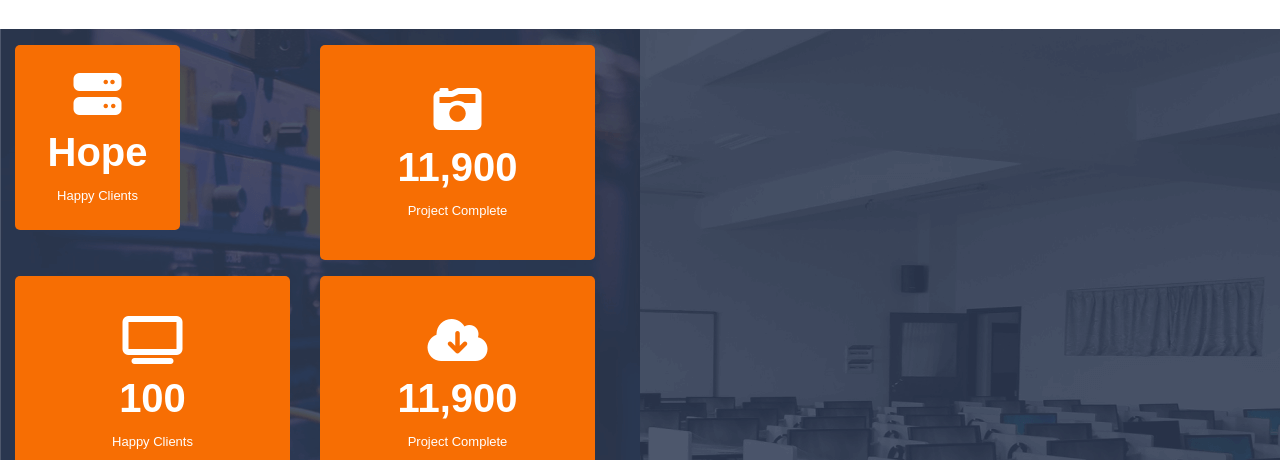
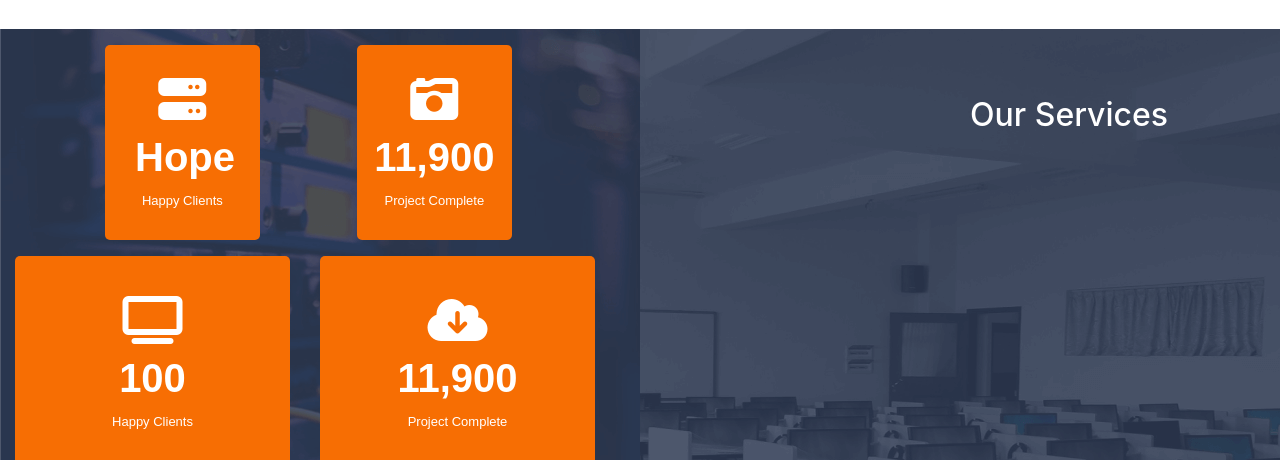
Before and after one commit to smaity1999/EDPL-DATATECH, a plain HTML site: page index.html in a window 1280 px wide. Shown: the part 800-1260 px from the top of the page. Drawn offline with nearby package versions, Linux system fonts and the light colour scheme; no server answers.

Commit message:
EDPL-DATATECH

```diff
--- a/CSS/style.scss
+++ b/CSS/style.scss
@@ -101,23 +101,29 @@
 
 
 
-
+// Our Services
 
 
 .counter-5 {
   background-color:#F76E03;
-  width: 60%;
+  width: 65%;
   border-radius: 5px;
-  padding-top: 25px;
-  padding-bottom: 25px;
+  padding: 30px 30px;
+
+
+}
+@media only screen and (min-width: 600px) {
+  .serve {
+    margin-left: 90px;
+  }
 }
 
 .counter-6 {
   background-color:#F76E03;
-  padding: 15px 0;
+  width: 65%;
   border-radius: 5px;
-  padding-top: 40px;
-  padding-bottom: 40px;
+  padding-top: 30px;
+  padding-bottom: 30px;
 }
 
 .counter-7 {
@@ -135,3 +141,12 @@
   padding-top: 40px;
   padding-bottom: 40px;
 }
+
+
+.service{
+  color: #ffffff;
+  position: absolute;
+  right: 7rem;
+  top: 56rem;
+
+}
--- a/index.html
+++ b/index.html
@@ -124,25 +124,25 @@
  <div class="background" style=" margin-left: -6rem; margin-right: -6rem; background-image:url('image/pic SAgar.png'); background-repeat: no-repeat; background-size: cover;">
  <div>
   <div class=" col-md-6 row text-center" style="margin-top: 2rem;">
-
-   <div class="col" style="margin-top: 1rem;">
+   <div class="col serve" style="margin-top: 1rem;">
    <div class="counter-5">
     <i class="fas fa-server fa-3x"></i>
     <h2 class="count-title"> Hope</h2>
     <p class="count-text ">Happy Clients</p>
    </div>
    </div>
-   <div class="col" style="margin-top: 1rem;">
+   <div class="col" style="margin-top: 1rem; margin-left: -1rem;">
     <div class="counter-6">
       <i class="fas fa-camera-retro fa-3x "></i>
       <h2 class="timer count-title count-number" data-to="11900" data-speed="1500"></h2>
       <p class="count-text ">Project Complete</p>
     </div>
    </div>
+
    </div>
 
    <div class=" col-md-6 row text-center" style="margin-top: 1rem;">
-    <div class="col">
+    <div class="col ">
     <div class="counter-7">
      <i class="fas fa-tv fa-3x"></i>
      <h2 class="timer count-title count-number" data-to="100" data-speed="1500"></h2>
@@ -158,6 +158,8 @@
     </div>
    </div>
   </div>
+
+  <h2 class="service">Our Services</h2>
  </div>
 
 
```
Also changed, not shown: CSS/style.css, 1 other file.
